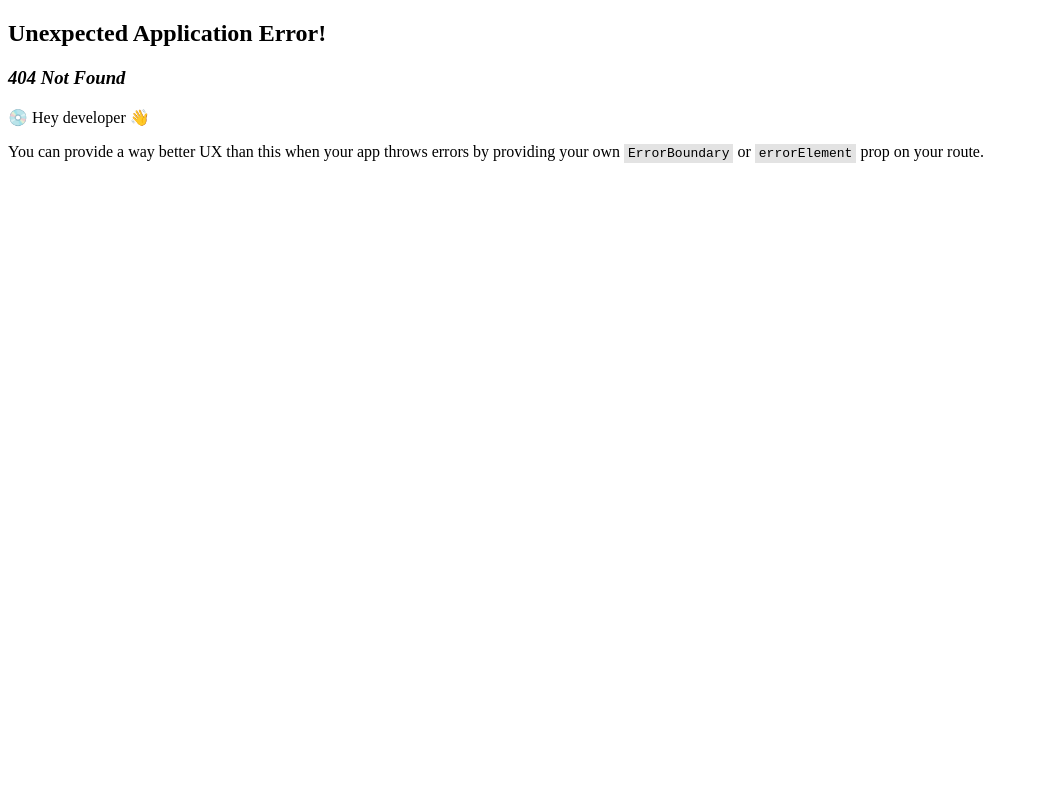
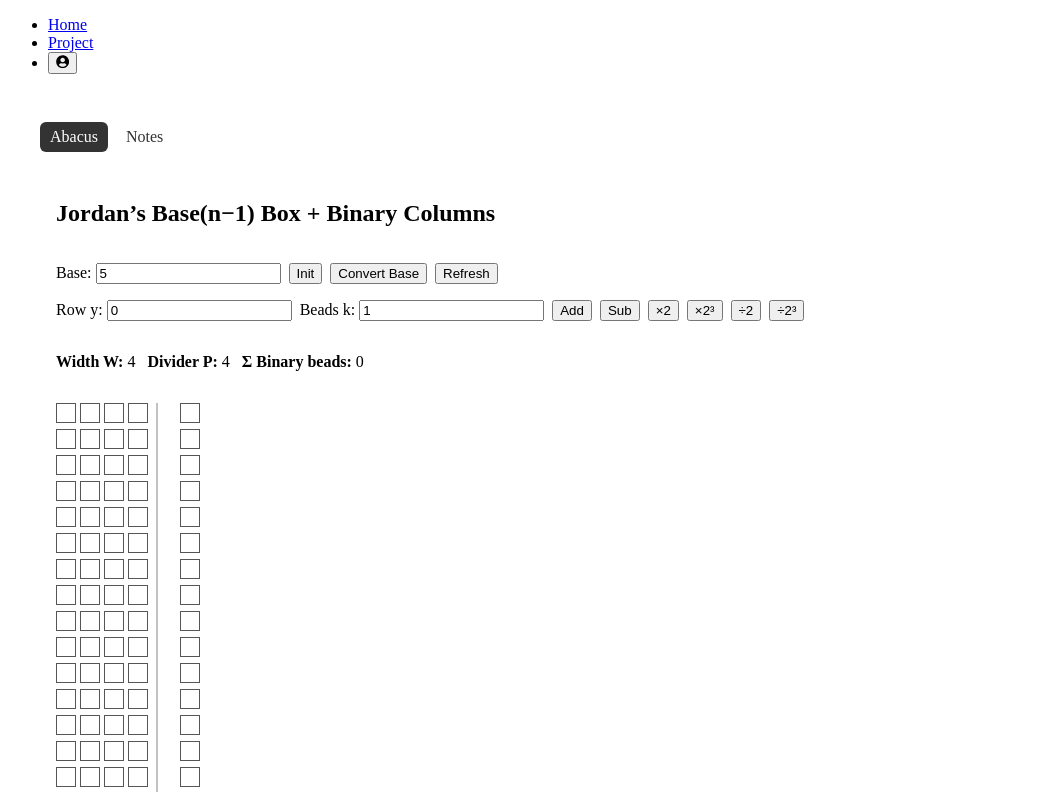
Before and after one commit to wolf-domination/Easy_Abacus, a React (Vite) app in the folder react-vite/: page /project/abacus in a window 1280 px wide. Before the commit this address had no page. Shown: the top 792 px of the page, without its empty margins (0-1039 px from the left). Built offline with nearby package versions, Linux system fonts and the light colour scheme; no server answers.

Commit message:
08/22-update

```diff
--- /dev/null
+++ b/react-vite/src/ProjectLayout.jsx
@@ -0,0 +1,24 @@
+
+
+
+import { NavLink, Outlet } from "react-router-dom";
+
+export default function ProjectLayout() {
+  const tabStyle = ({ isActive }) => ({
+    padding: "6px 10px",
+    borderRadius: 6,
+    textDecoration: "none",
+    color: isActive ? "white" : "#333",
+    background: isActive ? "#333" : "transparent",
+  });
+
+  return (
+    <div style={{ padding: "1rem" }}>
+      <div style={{ display: "flex", gap: 8, marginBottom: 12 }}>
+        <NavLink to="abacus" style={tabStyle}>Abacus</NavLink>
+        <NavLink to="notes" style={tabStyle}>Notes</NavLink>
+      </div>
+      <Outlet />
+    </div>
+  );
+}
--- a/react-vite/src/components/Navigation/Navigation.jsx
+++ b/react-vite/src/components/Navigation/Navigation.jsx
@@ -5,24 +5,10 @@ import "./Navigation.css";
 function Navigation() {
   return (
     <ul>
-      {/* Optional: keep Home if you want */}
-      <li>
-        <NavLink to="/">Home</NavLink>
-      </li>
-
-      <li>
-        <NavLink to="/abacus">Abacus</NavLink>
-      </li>
-
-      <li>
-        <NavLink to="/notes">Notes</NavLink>
-      </li>
-
-      <li>
-        <ProfileButton />
-      </li>
+      <li><NavLink to="/">Home</NavLink></li>
+      <li><NavLink to="/project">Project</NavLink></li>
+      <li><ProfileButton /></li>
     </ul>
   );
 }
-
 export default Navigation;
--- a/react-vite/src/main.jsx
+++ b/react-vite/src/main.jsx
@@ -8,7 +8,7 @@ import * as sessionActions from "./redux/session";
 import "./index.css";
 
 import Layout from "./Layout";
-//import Layout from "./routes/Layout"; // adjust if Layout lives elsewhere
+import ProjectLayout from "./ProjectLayout";   // <-- new
 import AbacusBox from "./components/AbacusBox/AbacusBox.jsx";
 import Notes from "./pages/Notes.jsx";
 import LoginFormPage from "./components/LoginFormPage";
@@ -21,16 +21,31 @@ if (import.meta.env.MODE !== "production") {
   window.sessionActions = sessionActions;
 }
 
-// define routes here
 const router = createBrowserRouter([
   {
     element: <Layout />,
     children: [
-      { path: "/", element: <Navigate to="/abacus" replace /> },
-      { path: "/abacus", element: <AbacusBox /> },
-      { path: "/notes", element: <Notes /> },
+      // Project root with sub-tabs
+      {
+        path: "/project",
+        element: <ProjectLayout />,
+        children: [
+          { index: true, element: <Navigate to="abacus" replace /> },
+          { path: "abacus", element: <AbacusBox /> },
+          { path: "notes", element: <Notes /> },
+        ],
+      },
+
+      // Back-compat redirects
+      { path: "/abacus", element: <Navigate to="/project/abacus" replace /> },
+      { path: "/notes", element: <Navigate to="/project/notes" replace /> },
+
+      // Auth
       { path: "/login", element: <LoginFormPage /> },
       { path: "/signup", element: <SignupFormPage /> },
+
+      // Root → Project
+      { path: "/", element: <Navigate to="/project" replace /> },
     ],
   },
 ]);
```
